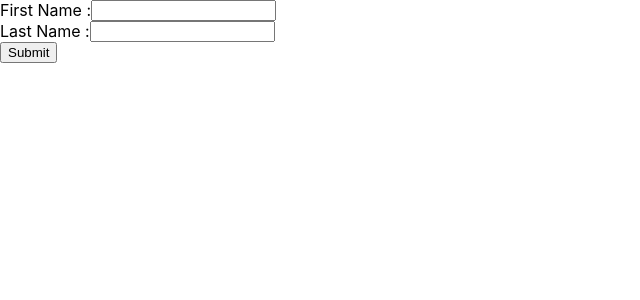
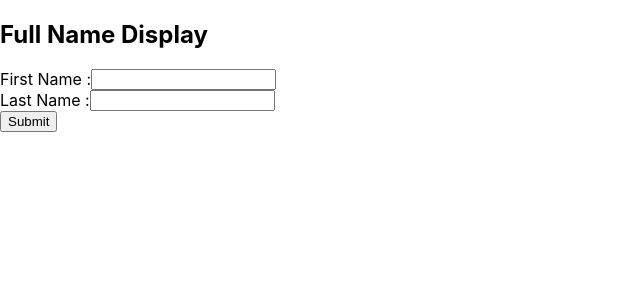
Before and after one commit to patelmilang/fullname, a React (Create React App) app: page / in a window 1280 px wide. Shown: the top 300 px of the page, without its empty margins (0-640 px from the left). Built offline with nearby package versions, Linux system fonts and the light colour scheme.

Commit message:
firt commit

```diff
--- a/src/form/Fullname.jsx
+++ b/src/form/Fullname.jsx
@@ -38,6 +38,7 @@ const Fullname = () => {
     }
   return (
     <form>
+        <h2>Full Name Display</h2>
       <div style={{ display: "flex", flexDirection: "column" }}>
         <div style={{ display: "flex" }}>
           <label>First Name : </label>
@@ -49,7 +50,7 @@ const Fullname = () => {
           <input type="text" name="LastName" value={formdata.LastName} onChange={handleChange} required />
         </div>
         <div style={{ display: "flex" }}>
-           <button id="btnSave" type="button" value="Submit"   onClick={handleSumbmit} >Submit</button>
+           <button  type="submit"  onClick={handleSumbmit} >Submit</button>
         </div>
         {error && <p style={{ color: "red" }}>{error}</p>}
         {showName==true ?
```
